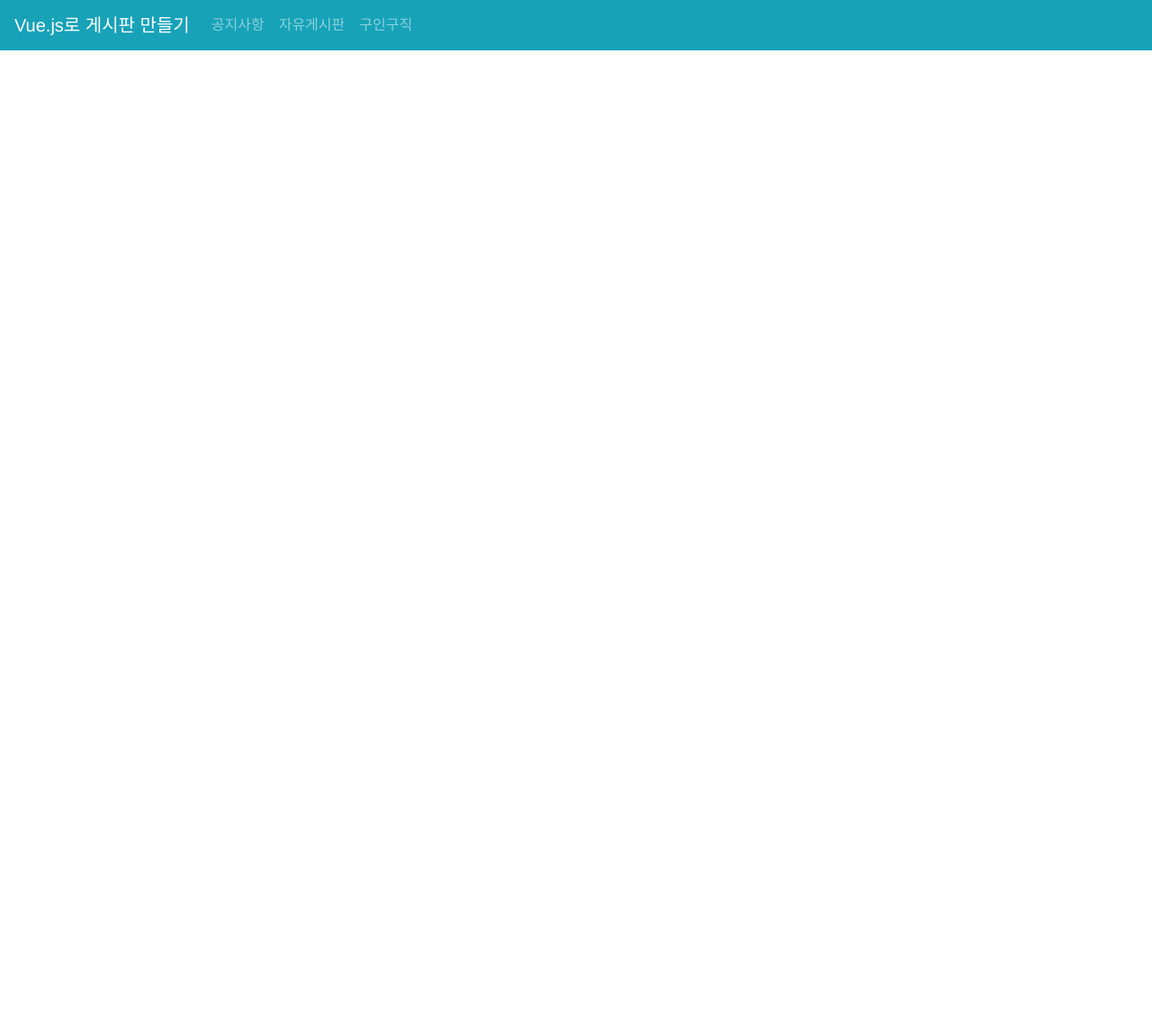
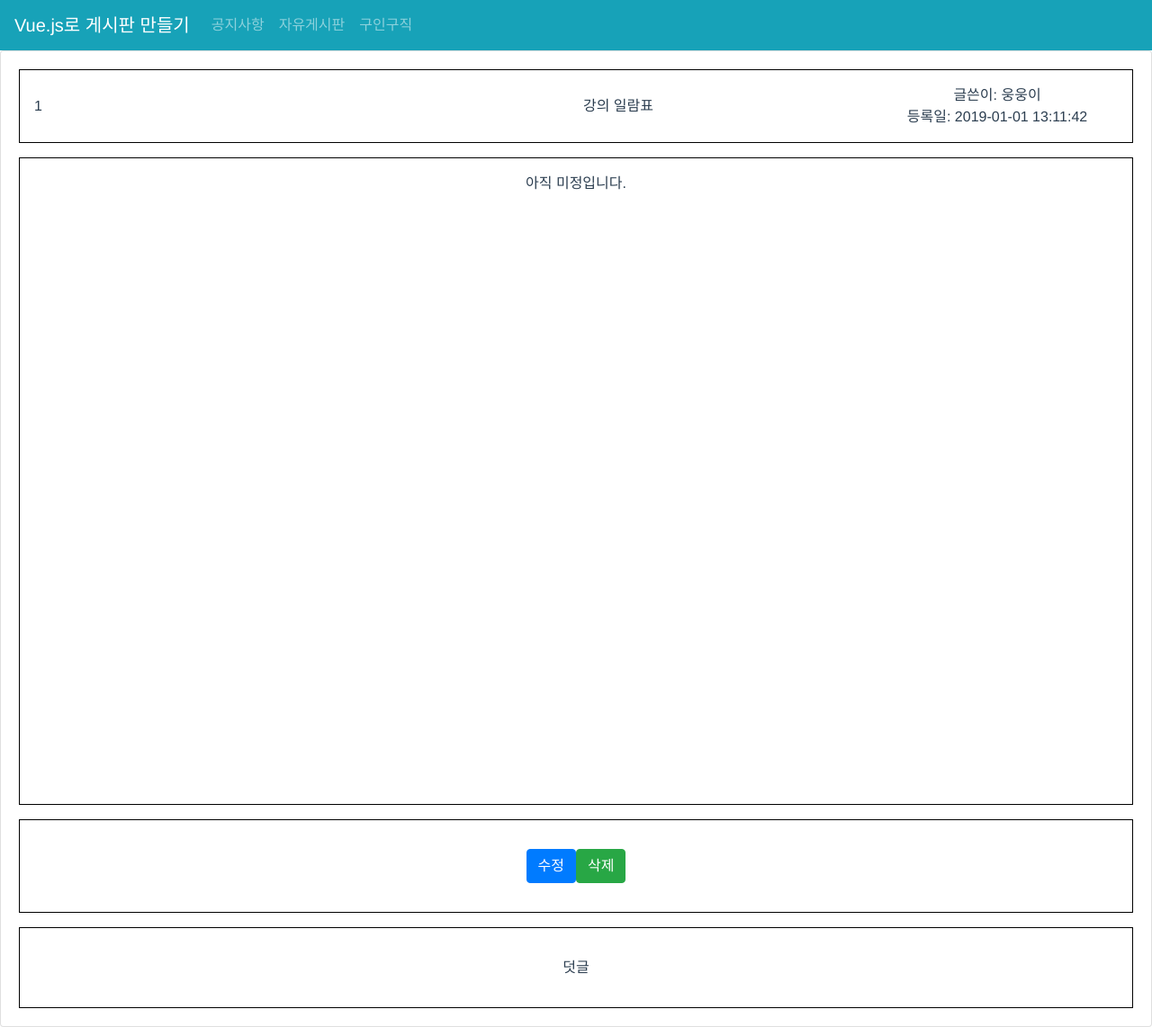
Before and after one commit to ijw9209/Vue-Cli, a Vue app in the folder my-app/bootstrap-bbs/: page /#/board/free/detail/1 in a window 1280 px wide. Shown: the whole page at 90% size. Before the commit the page ends 800 px from the top, so only its background shows below. Built offline with nearby package versions, Linux system fonts and the light colour scheme.

Commit message:
READ DELETE

```diff
--- a/my-app/bootstrap-bbs/src/components/Board.vue
+++ b/my-app/bootstrap-bbs/src/components/Board.vue
@@ -1,25 +1,27 @@
 <template>
   <div>
-    <b-table striped hover :items="items" :fields="fields"></b-table>
+    <b-table striped hover :items="items" :fields="fields" @row-clicked="rowClick"></b-table>
   </div>
 </template>
-
+<!--  @row-clicked : 클릭하면 어떤행동을 할건지 정해줄수 있음-->
 <script>
 import data from '@/data'
 
 //b-table은 자동정렬이 되지만 원래 게시판은 최신순으로 나오니 역순으로 바꿔야함
 //sort() 정렬 인자로 함수를 받음 sort((a,b) => {return a-b}) 오름차순으로 정렬하면 a-b 리턴
 //내림차순이면 b-a를 리턴
-let items = data.Content.sort((a,b) => {return b.content_id - a.content_id})
 
 // Array.prototype.map() :  메서드는 배열 내의 모든 요소 각각에 대하여 주어진 함수를 호출한 결과를 모아 새로운 배열을 반환합니다.
 // https://developer.mozilla.org/ko/docs/Web/JavaScript/Reference/Global_Objects/Array/map
 // Array.prototype.filter() : 특정조건에 해당하는 요소를 모아 새로운 배열로 반환
 // https://developer.mozilla.org/ko/docs/Web/JavaScript/Reference/Global_Objects/Array/filter
 // ...  전개연산자 기존객체를 모두 받을수있음
-items = items.map(contentItem => {return {...contentItem, user_name: data.User.filter(userItem => userItem.user_id === contentItem.user_id)[0].name}})
+
+
 export default {
-    data() {
+  data() {
+  let items = data.Content.sort((a,b) => {return b.content_id - a.content_id})
+  items = items.map(contentItem => {return {...contentItem, user_name: data.User.filter(userItem => userItem.user_id === contentItem.user_id)[0].name}})
       return {
         fields: [
           {
@@ -41,6 +43,13 @@ export default {
         ],
         items: items
       }
+    },
+    methods:{
+      rowClick(item, index , e) {
+        this.$router.push({
+          path: `/board/free/detail/${item.content_id}`
+        })
+      }
     }
 }
 </script>
--- /dev/null
+++ b/my-app/bootstrap-bbs/src/components/ContentDetail.vue
@@ -0,0 +1,105 @@
+<template>
+    <div>
+    <b-card>
+      <div class="content-detail-content-info">
+        <div class="content-detail-content-info-left">
+          <div class="content-detail-content-info-left-number">
+            {{contentId}}
+          </div>
+          <div class="content-detail-content-info-left-subject">
+            {{title}}
+          </div>
+        </div>
+        <div class="content-detail-content-info-right">
+          <div class="content-detail-content-info-right-user">
+            글쓴이: {{user}}
+          </div>
+          <div class="content-detail-content-info-right-created">
+            등록일: {{created}}
+          </div>
+        </div>
+      </div>
+      <div class="content-detail-content">
+        {{context}}
+      </div>
+      <div class="content-detail-button">
+        <b-button variant="primary" @click="updateData">수정</b-button>
+        <b-button variant="success" @click="deleteData">삭제</b-button>
+      </div>
+      <div class="content-detail-comment">
+        덧글
+      </div>
+    </b-card>
+  </div>
+</template>
+<script>
+import data from "@/data";
+
+export default {
+    name: "ContentDetail",
+    data() {
+        const contentId = Number(this.$route.params.contentId);
+        const contentData = data.Content.filter(item => item.content_id === contentId)[0]
+        return{
+            contentId : contentId,
+            title  : contentData.title,
+            context : contentData.context,
+            user : data.User.filter(item => item.user_id === contentData.user_id)[0].name,
+            created : contentData.created_at
+        };
+    },
+    methods:{
+        deleteData(){
+            const content_index = data.Content.findIndex(item => item.content_id === this.contentId);
+            data.Content.splice(content_index, 1)
+            this.$router.push({
+                path:'/board/free'
+            })
+        },
+        updateData(){
+            this.$router.push({
+                path:"/"
+            })
+        }
+    }
+};
+</script>
+<style scoped>
+.content-detail-content-info {
+  border: 1px solid black;
+  display: flex;
+  justify-content: space-between;
+}
+.content-detail-content-info-left {
+  width: 720px;
+  display: flex;
+  flex-direction: row;
+  justify-content: space-between;
+  align-items: center;
+  padding: 1rem;
+}
+.content-detail-content-info-right {
+  width: 300px;
+  display: flex;
+  flex-direction: column;
+  justify-content: center;
+  align-items: center;
+  padding: 1rem;
+}
+.content-detail-content {
+  border: 1px solid black;
+  margin-top: 1rem;
+  padding-top: 1rem;
+  min-height: 720px;
+}
+.content-detail-button {
+  border: 1px solid black;
+  margin-top: 1rem;
+  padding: 2rem;
+}
+.content-detail-comment {
+  border: 1px solid black;
+  margin-top: 1rem;
+  padding: 2rem;
+}
+</style>
--- a/my-app/bootstrap-bbs/src/router/index.js
+++ b/my-app/bootstrap-bbs/src/router/index.js
@@ -2,6 +2,7 @@ import Vue from 'vue'
 import Router from 'vue-router'
 import HelloWorld from '@/components/HelloWorld'
 import Board from '@/components/Board'
+import ContentDetail from '@/components/ContentDetail';
 
 Vue.use(Router)
 
@@ -16,6 +17,11 @@ export default new Router({
       path: '/board/free',
       name: 'Board',
       component: Board
+    },
+    {
+      path: '/board/free/detail/:contentId',
+      name: 'ContentDetail',
+      component: ContentDetail
     }
   ]
 })
```
